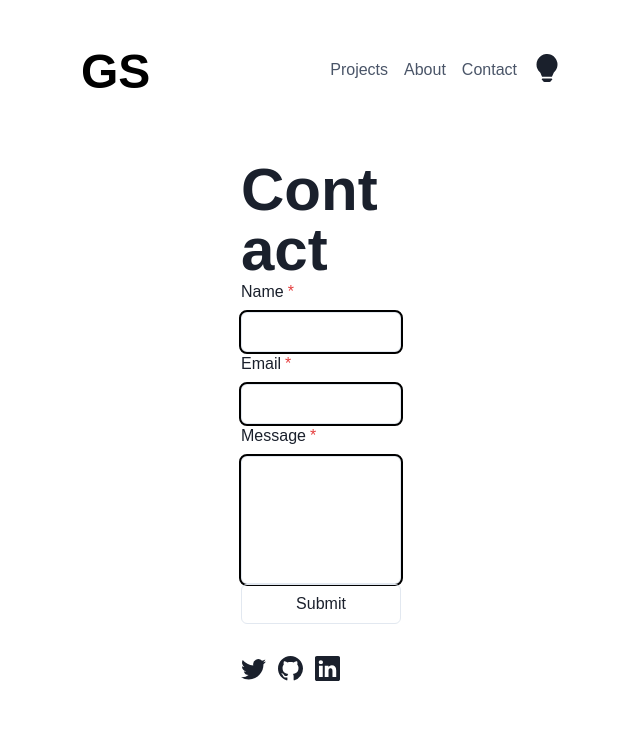
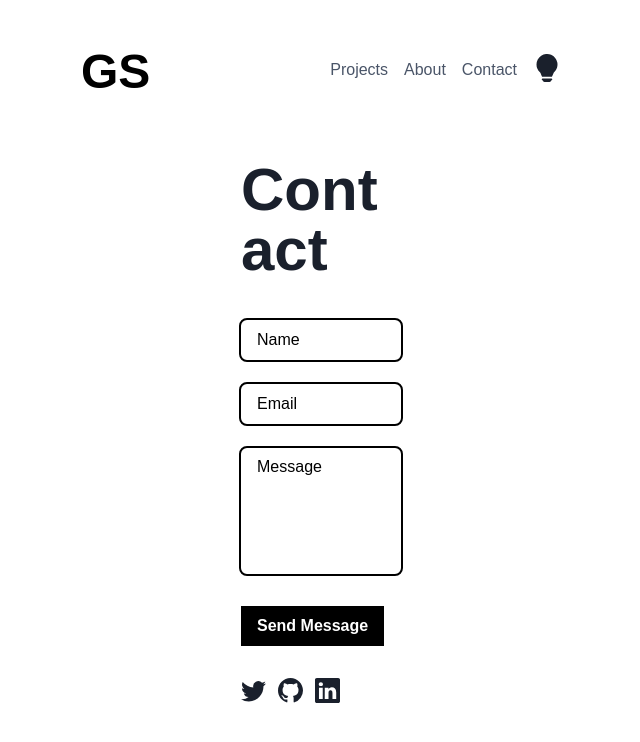
Before and after one commit to gbcosta/portfolio-react-ts, a React (Vite) app: page /contact in a window 1280 px wide. Shown: the top 742 px of the page, without its empty margins (319-959 px from the left). Built offline with nearby package versions, Linux system fonts and the light colour scheme.

Commit message:
add placeholder and updated button

```diff
--- a/src/pages/contact.tsx
+++ b/src/pages/contact.tsx
@@ -2,64 +2,95 @@ import { MarginPage } from "@components/MarginComponent";
 import {
   Heading,
   FormControl,
-  FormLabel,
   Input,
   Textarea,
   useColorModeValue,
   Button,
+  Flex,
 } from "@chakra-ui/react";
 
-const ContactInput = (props: { type: string; color: string }): JSX.Element => {
+const ContactInput = (props: {
+  type: string;
+  color: string;
+  placeholder: string;
+}): JSX.Element => {
   return (
     <Input
       sx={{
         outline: `2px solid ${props.color}`,
+        border: "none",
         _focus: {
           border: "none",
         },
-        _active: {
-          border: "none",
+        _placeholder: {
+          color: props.color,
         },
       }}
       name="name"
+      placeholder={props.placeholder}
     />
   );
 };
 
 export const Contact = (): JSX.Element => {
   const color = useColorModeValue("black", "white");
+  const textButtonColor = useColorModeValue("white", "black");
 
   return (
     <MarginPage>
       <Heading size={"3xl"}>Contact</Heading>
-      <form action="https://formsubmit.co/gbcostasant@gmail.com" method="POST">
-        <FormControl isRequired>
-          <FormLabel>Name</FormLabel>
-          <ContactInput type="text" color={color} />
+      <form
+        action="https://formsubmit.co/gbcostasant@gmail.com"
+        method="POST"
+        style={{ marginTop: "1rem" }}
+      >
+        <Flex sx={{ flexDir: "column", maxWidth: 450 }}>
+          <FormControl isRequired sx={{ mt: 6 }}>
+            <ContactInput placeholder="Name" type="text" color={color} />
+          </FormControl>
+          <FormControl isRequired sx={{ mt: 6 }}>
+            <ContactInput placeholder="Email" type="email" color={color} />
           </FormControl>
           <FormControl isRequired>
-          <FormLabel>Email</FormLabel>
-          <ContactInput type="email" color={color} />
-        </FormControl>
-        <FormControl isRequired>
-          <FormLabel>Message</FormLabel>
             <Textarea
               rows={5}
               resize={"none"}
+              placeholder={"Message"}
               sx={{
                 outline: `2px solid ${color}`,
+                border: "none",
+                mt: 6,
                 _focus: {
                   border: "none",
                 },
-              _active: {
-                border: "none",
+                _placeholder: {
+                  color: color,
                 },
               }}
             />
           </FormControl>
           <FormControl>
-          <Input type="submit" />
+            <Button
+              type="submit"
+              sx={{
+                color: textButtonColor,
+                bgColor: color,
+                borderRadius: 0,
+                mt: 8,
+                _hover: {
+                  bgColor: "",
+                  color: "",
+                },
+                _active: {
+                  bgColor: "",
+                  color: "",
+                },
+              }}
+            >
+              Send Message
+            </Button>
           </FormControl>
+        </Flex>
       </form>
     </MarginPage>
   );
```
Lines whose indentation alone changed are shown as unchanged.
